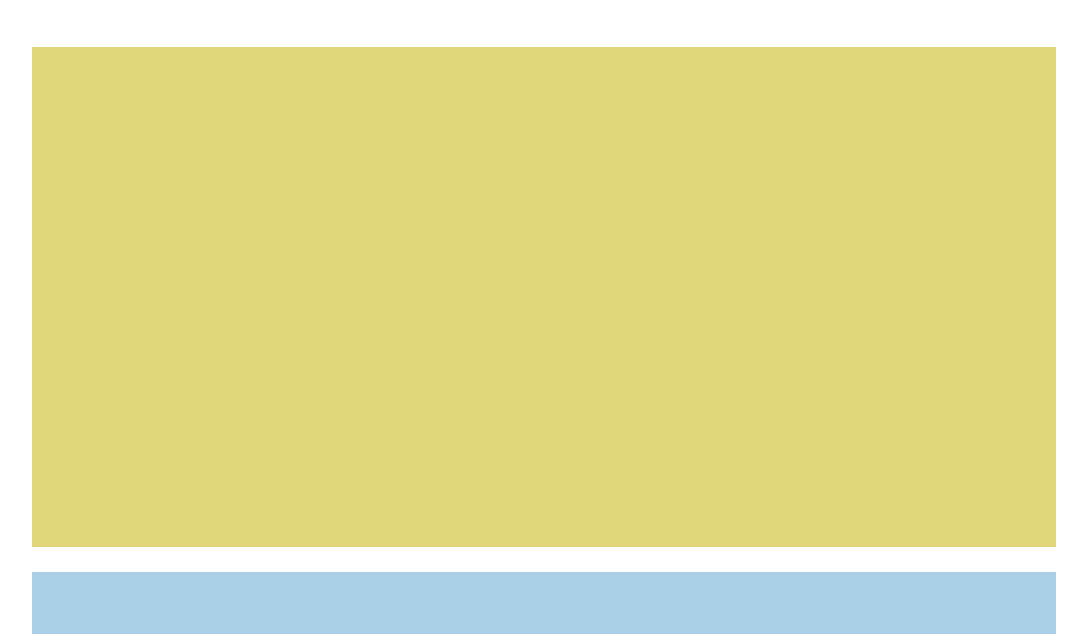
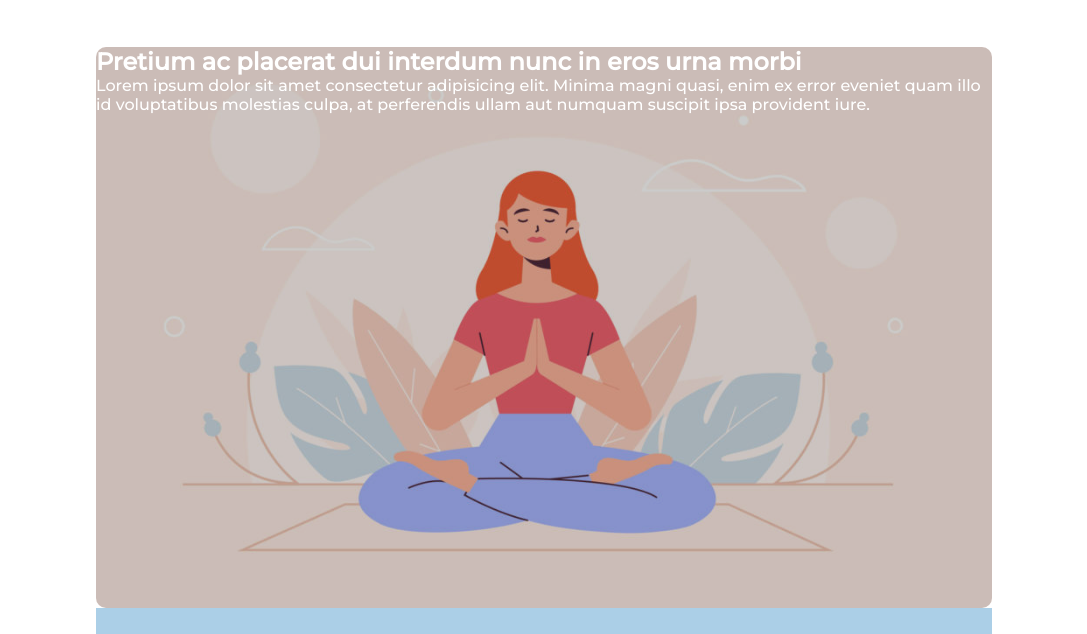
Before and after one commit to luirusso/htmlcss-wp, a plain HTML site: page index.html in a window 1280 px wide. Shown: the part 166-800 px from the top of the page, without its empty margins (96-1183 px from the left). Drawn offline with Linux system fonts and the light colour scheme.

Commit message:
styled first banner and text inside it, set background img and color layer

```diff
--- a/css/main.css
+++ b/css/main.css
@@ -7,7 +7,7 @@
 }
 
 .container {
-    width: 80%;
+    width: 70%;
     height: auto;
     margin: 25px auto;
 }
@@ -43,6 +43,24 @@ nav ul li a {
 
 nav ul li a:hover {
     color: black;
+}
+
+/* 1st SECTION */
+.banner {
+    margin: 0 auto;
+    width: auto;
+    height: 561px;
+    background-image: url(../img/banner.jpg);
+    background-repeat: no-repeat;
+    background-position: center;
+    background-size: cover;
+    border-radius: 10px;
+    box-shadow: inset 0 0 0 1000px rgba(0,0,0,.2);
+}
+
+.banner h2,
+.banner p {
+    color: white;
 }
 
 /* UTILITIES */
--- a/index.html
+++ b/index.html
@@ -41,9 +41,15 @@
                 </ul>
             </nav>
         </header>
+
         <!-- 1st Section -->
-        <section>
-            <div class="debug-box firstblock"></div>
+        <section class="banner">
+            <h2>
+                Pretium ac placerat dui interdum nunc in eros urna morbi
+            </h2>
+            <p>
+                Lorem ipsum dolor sit amet consectetur adipisicing elit. Minima magni quasi, enim ex error eveniet quam illo id voluptatibus molestias culpa, at perferendis ullam aut numquam suscipit ipsa provident iure.
+            </p>
         </section>
 
         <div class="bottomsection">
```
